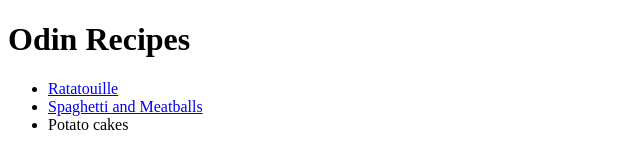
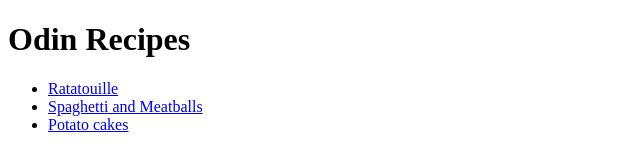
Before and after one commit to korpuus/odin-recipes, a plain HTML site: page index.html in a window 1280 px wide. Shown: the full height of the page, 0-640 px from the left. Drawn offline with Linux system fonts and the light colour scheme.

Commit message:
changed link bug

```diff
--- a/index.html
+++ b/index.html
@@ -10,7 +10,7 @@
   <ul>
   <li><a href="recipes/ratatouille.html">Ratatouille</a></li>
   <li><a href="recipes/spaghetti-and-meatballs.html">Spaghetti and Meatballs</a></li>
-  <li><a href="recipes/potato-pancakes.html"></a>Potato cakes</li>
+  <li><a href="recipes/potato-pancakes.html">Potato cakes</a></li>
   </ul>
 </body>
 </html>
```
